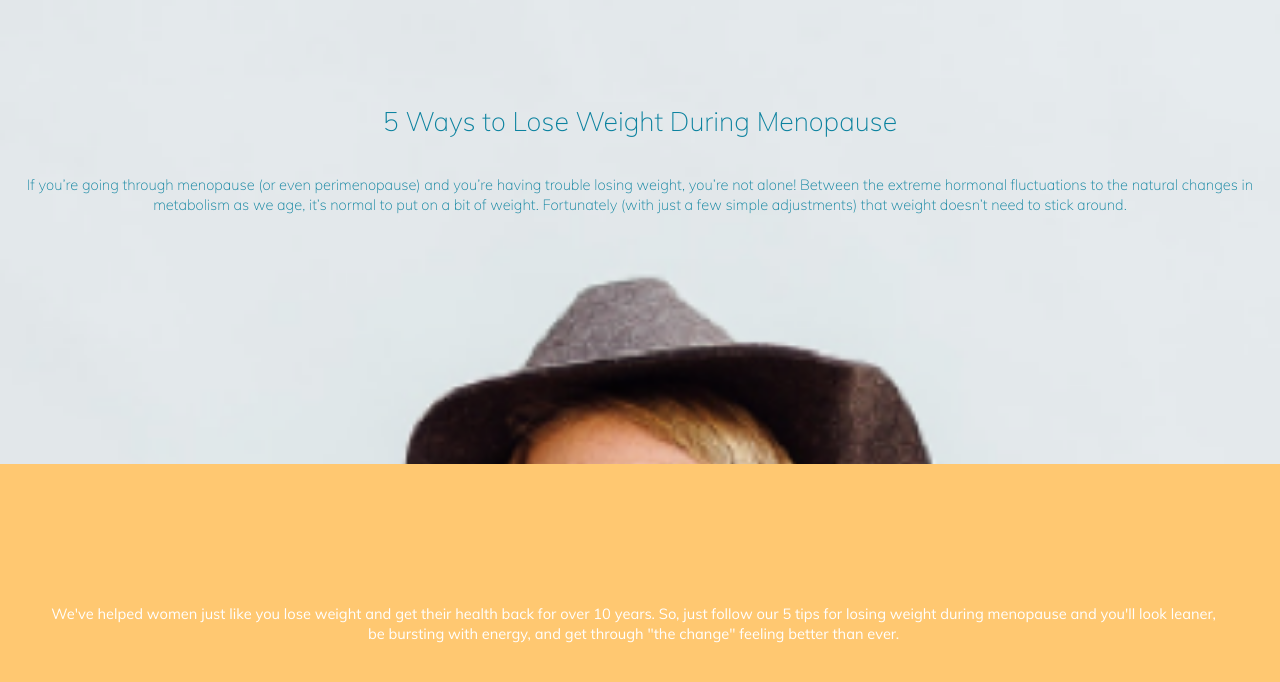
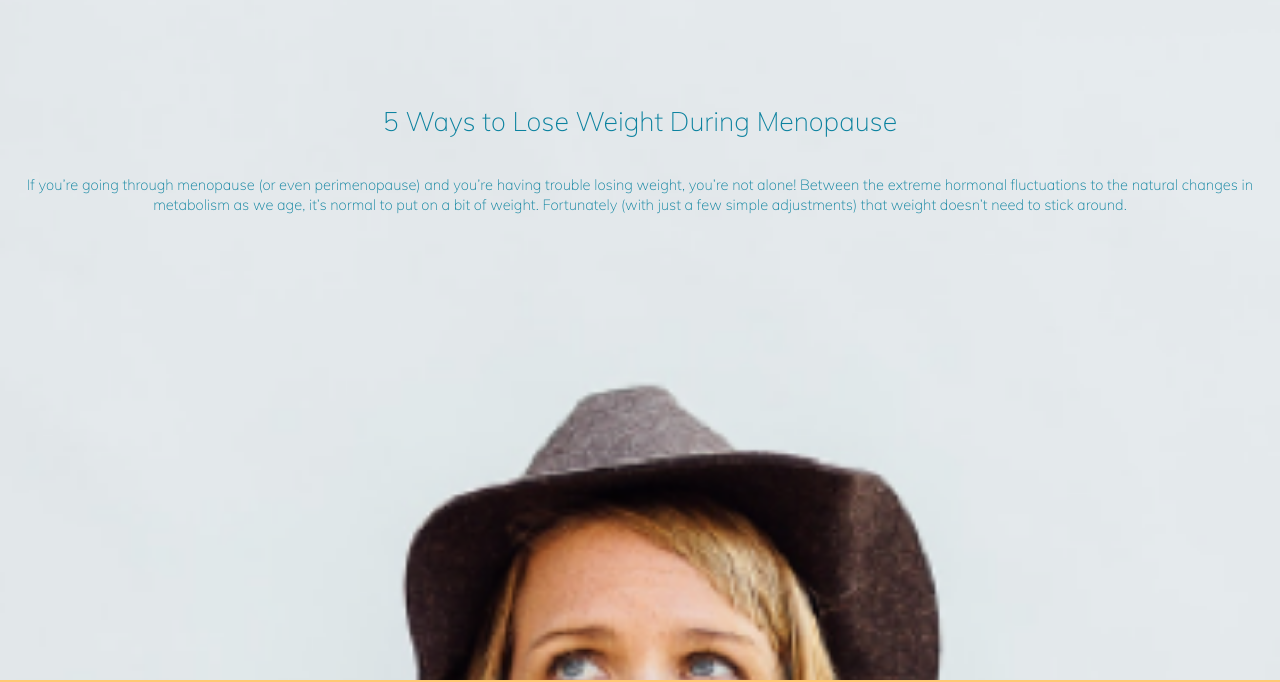
Before and after one commit to robswei/beyonddiet, a plain HTML site: page index.html in a window 1280 px wide. Shown: the part 120-802 px from the top of the page. Drawn offline with Linux system fonts and the light colour scheme.

Commit message:
fixed image size

```diff
--- a/index.html
+++ b/index.html
@@ -54,7 +54,7 @@
 
 		.hero {
 			background-image: url("Images/Woman_Hero.png");
-			min-height: 73%;
+			min-height: 100%;
 		}
 
 		.logo {
```
